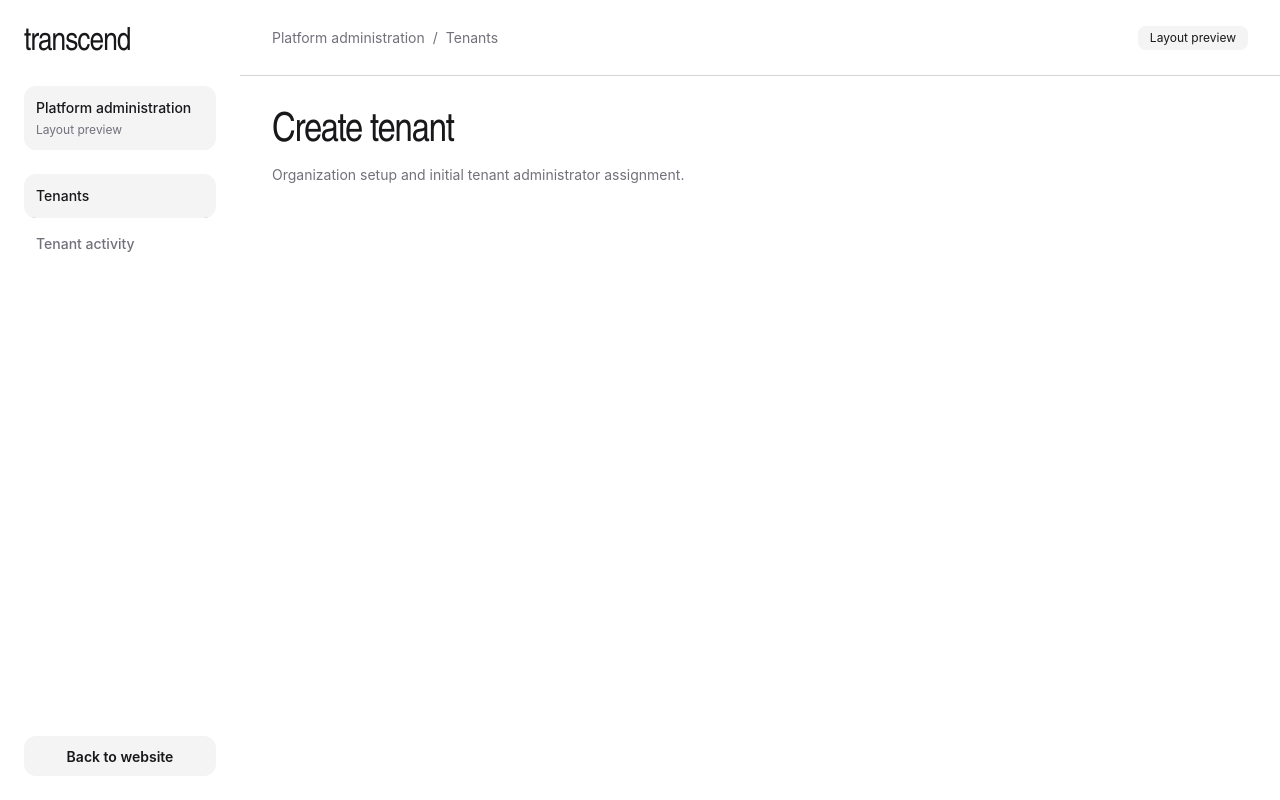
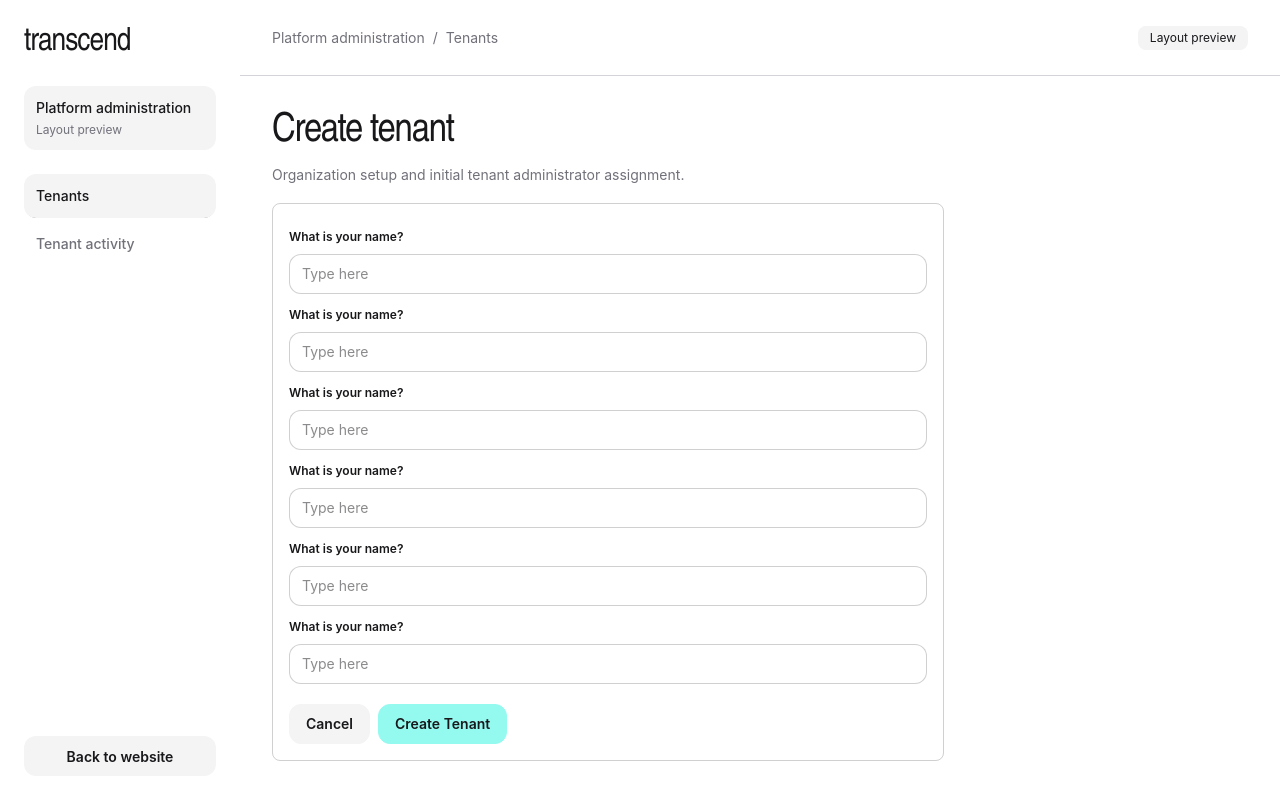
Before and after one commit to zayminmaw/ft_transcendence, a React (Vite) app in the folder frontend/: page /platform/tenants/new in a window 1280 px wide. Built offline with nearby package versions, Linux system fonts and the light colour scheme.

Commit message:
feat: added mock ui for tenant create

```diff
--- a/frontend/src/global-components/Breadcrumbs/Breadcrumbs.tsx
+++ b/frontend/src/global-components/Breadcrumbs/Breadcrumbs.tsx
@@ -15,7 +15,7 @@ const Breadcrumbs = ({ links }: BreadcrumbsProps) => {
 						className={index > 0 ? 'hidden sm:flex' : 'flex'}
 					>
 						{index > 0 && (
-							<span aria-hidden="true" className="mx-2">
+							<span aria-hidden="true" className="mx-2 ">
 								/
 							</span>
 						)}
--- a/frontend/src/modules/platform/pages/CreateTenantPage.tsx
+++ b/frontend/src/modules/platform/pages/CreateTenantPage.tsx
@@ -1,10 +1,46 @@
 import { ModulePage } from '@global-components';
+import { useNavigate } from 'react-router-dom';
 
 export function CreateTenantPage() {
+	const navigate = useNavigate();
 	return (
-		<ModulePage
-			title="Create tenant"
-			description="Organization setup and initial tenant administrator assignment."
-		/>
+		<div className="flex flex-col gap-4">
+			<ModulePage
+				title="Create tenant"
+				description="Organization setup and initial tenant administrator assignment."
+			/>
+			<div className="rounded-lg border p-4 border-base-content/20 max-w-2xl">
+				<fieldset className="fieldset">
+					<legend className="fieldset-legend">What is your name?</legend>
+					<input type="text" className="input w-full" placeholder="Type here" />
+				</fieldset>
+				<fieldset className="fieldset">
+					<legend className="fieldset-legend">What is your name?</legend>
+					<input type="text" className="input w-full" placeholder="Type here" />
+				</fieldset>
+				<fieldset className="fieldset">
+					<legend className="fieldset-legend">What is your name?</legend>
+					<input type="text" className="input w-full" placeholder="Type here" />
+				</fieldset>
+				<fieldset className="fieldset">
+					<legend className="fieldset-legend">What is your name?</legend>
+					<input type="text" className="input w-full" placeholder="Type here" />
+				</fieldset>
+				<fieldset className="fieldset">
+					<legend className="fieldset-legend">What is your name?</legend>
+					<input type="text" className="input w-full" placeholder="Type here" />
+				</fieldset>
+				<fieldset className="fieldset">
+					<legend className="fieldset-legend">What is your name?</legend>
+					<input type="text" className="input w-full" placeholder="Type here" />
+				</fieldset>
+				<div className="mt-4 flex gap-2">
+					<button className="btn" onClick={() => navigate(-1)}>
+						Cancel
+					</button>
+					<button className="btn btn-primary">Create Tenant</button>
+				</div>
+			</div>
+		</div>
 	);
 }
--- a/frontend/src/styles.css
+++ b/frontend/src/styles.css
@@ -36,9 +36,12 @@
 	--noise: 0;
 }
 
+@theme {
+	--color-slate: #71717a;
+}
+
 :root {
 	font-family: Inter, ui-sans-serif, system-ui, sans-serif;
-	--color-slate: #71717a;
 }
 body {
 	margin: 0;
```
